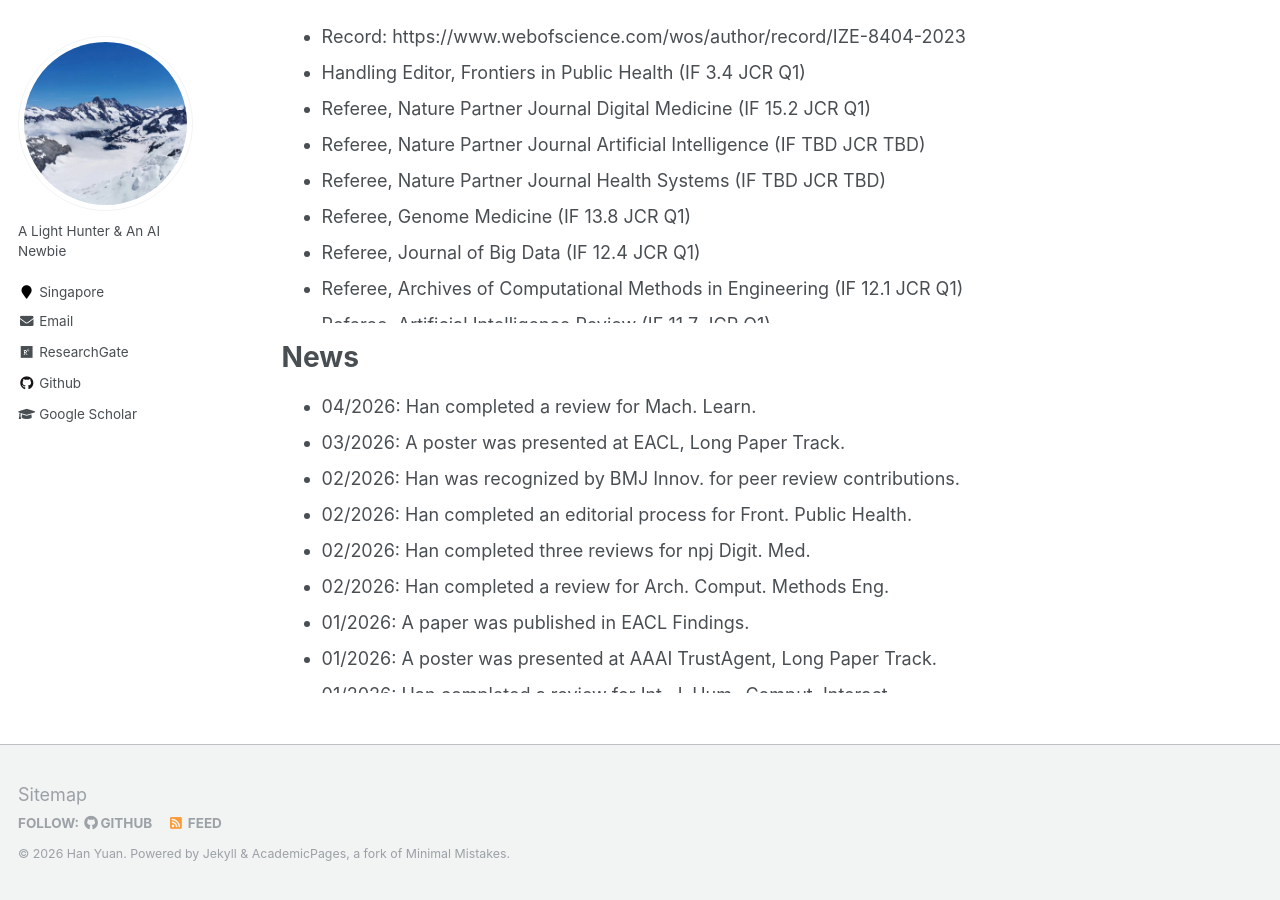
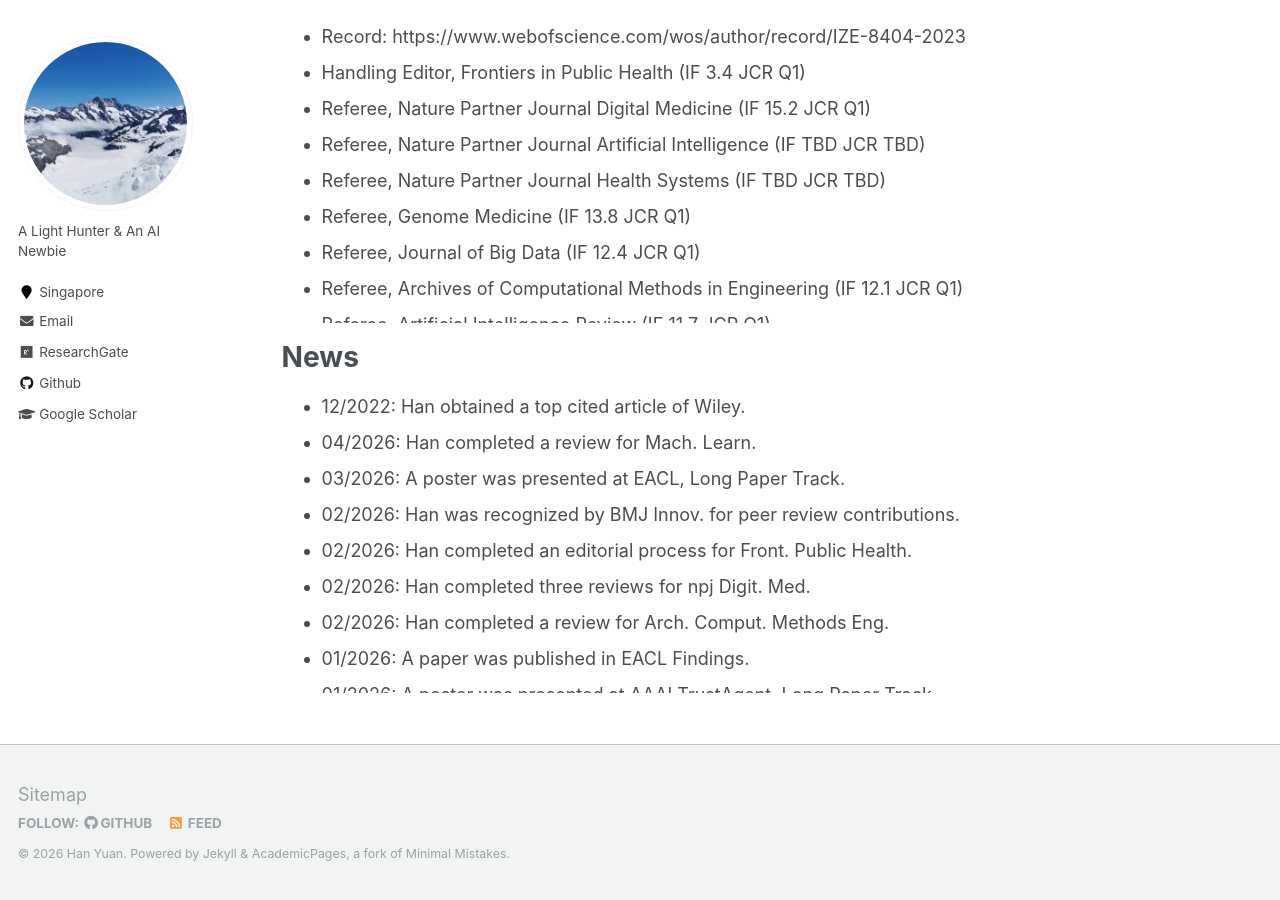
Before and after one commit to Han-Yuan-Med/Han-Yuan-Med.github.io, a Jekyll site: the page built from _pages/about.md, in a window 1280 px wide and 900 px high, scrolled down 968 px. Built offline with Jekyll 4.4.1, drawn with Linux system fonts in a browser that asks for light colours.

Commit message:
Update about.md

```diff
--- a/_pages/about.md
+++ b/_pages/about.md
@@ -62,6 +62,7 @@
 
 # News
 <ul style="width: auto; height: 300px; overflow: auto">
+  <li>12/2022: Han obtained a top cited article of Wiley.</li>
   <li>04/2026: Han completed a review for Mach. Learn.</li>
   <li>03/2026: A poster was presented at EACL, Long Paper Track.</li>
   <li>02/2026: Han was recognized by BMJ Innov. for peer review contributions.</li>
```
